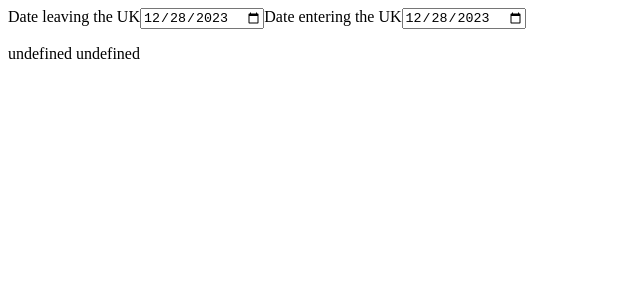
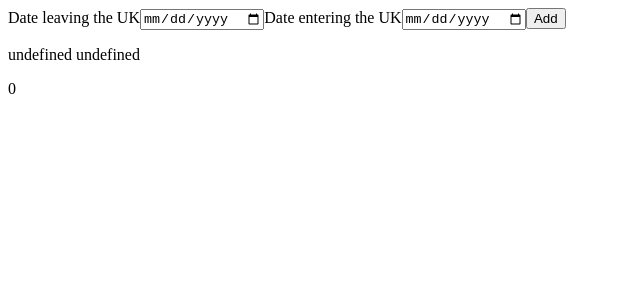
Before and after one commit to CYLeung12/visa-calculator, a React (Create React App) app: page / in a window 1280 px wide. Shown: the top 300 px of the page, without its empty margins (0-640 px from the left). Built offline with nearby package versions, Linux system fonts and the light colour scheme.

Commit message:
Add functions in components

```diff
--- a/src/App.tsx
+++ b/src/App.tsx
@@ -8,13 +8,38 @@ import { LeavingRecord } from "./LeavingRecordType";
 function App() {
     const [records, setRecords] = useState<LeavingRecord[]>([]);
 
-    const createRecrod = (leaveDate: Date, entryDate: Date) => {
+    const createRecrod = (leaveDate: Date | undefined, entryDate: Date | undefined) => {
         console.log(`leaveDate: ${leaveDate}, entryDate: ${entryDate}`)
+        let id = 0;
+        if (records.length > 0) {
+            id = records[records.length - 1].id + 1;
+        } else {
+            id = 1;
+        }
+
+        const newRecord = {
+            id: id,
+            leaveDate: leaveDate,
+            entryDate: entryDate,
+            dateDifference: countDateDiff(leaveDate, entryDate)
+        }
+
+        setRecords(prev => [...prev, newRecord])
     }
 
+    const countDateDiff = (leaveDate: Date | undefined, entryDate: Date | undefined): number => {
+        if (!leaveDate || !entryDate) {
+            return 0
+        }
+        const leaveDateInTime = new Date(leaveDate).getTime();
+        const entryDateInTime = new Date(entryDate).getTime();
+
+        return Math.floor((entryDateInTime - leaveDateInTime) / (24 * 3600 * 1000)) - 1;
+    }
 
     return <div>
-        <ReactCreate onCreate={ createRecrod } />
+        <ReactCreate onCreate={createRecrod} />
+        <div>{records.length}</div>
     </div>;
 }
 
--- a/src/components/RecordCreate.tsx
+++ b/src/components/RecordCreate.tsx
@@ -1,34 +1,45 @@
-import React, { ChangeEvent, useState } from "react";
+import React, { ChangeEvent, useEffect, useState } from "react";
 import { FC } from "react";
-import { LeavingRecord } from "../LeavingRecordType";
+import { DateType, LeavingRecord } from "../LeavingRecordType";
 import moment from "moment";
 
 
 type ReactCreateProps = {
-    onCreate: (leaveDate: Date, entryDate: Date) => void;
+    onCreate: (leaveDate: Date | undefined, entryDate: Date | undefined) => void;
 }
 
 const ReactCreate: FC<ReactCreateProps> = ({ onCreate }) => {
-    const [leavingRecord, setLleavingRecord] = useState<LeavingRecord>();
+
+    const [dates, setDates] = useState<DateType>();
 
     const handleChange = (event: ChangeEvent) => {
         const target = event.target as HTMLInputElement;
-        setLleavingRecord(prev => ({
+        setDates(prev => ({
             ...prev,
             [target.name]: moment(new Date(target.value)).format("YYYY-MM-DD")
         }));
     }
 
+    const handleAddButton = () => {
+        onCreate(dates?.leaveDate, dates?.entryDate)
+    }
+
+    const dateValue = (date: Date | undefined): string => {
+        return !date ? "" : moment(date).format("YYYY-MM-DD")
+
+    }
+
     return <div>
         <form>
             <label>Date leaving the UK
-                <input value={ moment(leavingRecord?.leaveDate).format("YYYY-MM-DD")} onChange={handleChange} type="date" name="leaveDate"/>
+                <input value={dateValue(dates?.leaveDate)} onChange={handleChange} type="date" name="leaveDate" />
             </label>
             <label>Date entering the UK
-                <input value={ moment(leavingRecord?.entryDate).format("YYYY-MM-DD")} onChange={handleChange} type="date" name="entryDate"/>
+                <input value={dateValue(dates?.entryDate)} onChange={handleChange} type="date" name="entryDate" />
             </label>
+            <button type="button" onClick={handleAddButton}>Add</button>
         </form>
-        <p>{`${ leavingRecord?.leaveDate } ${ leavingRecord?.entryDate }`}</p>
+        <p>{`${dates?.leaveDate} ${dates?.entryDate}`}</p>
     </div>
 }
 
```
Also changed, not shown: src/LeavingRecordType.ts (+7 -1 lines), src/index.tsx (line endings or trailing spaces), 1 other file (tests, documents, lock files or other folders).
